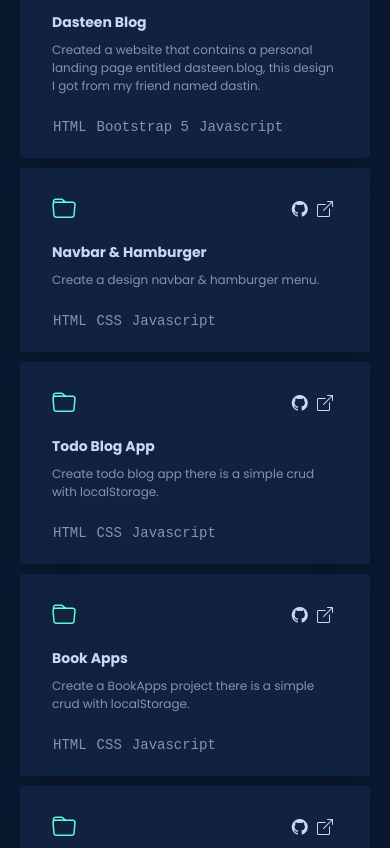
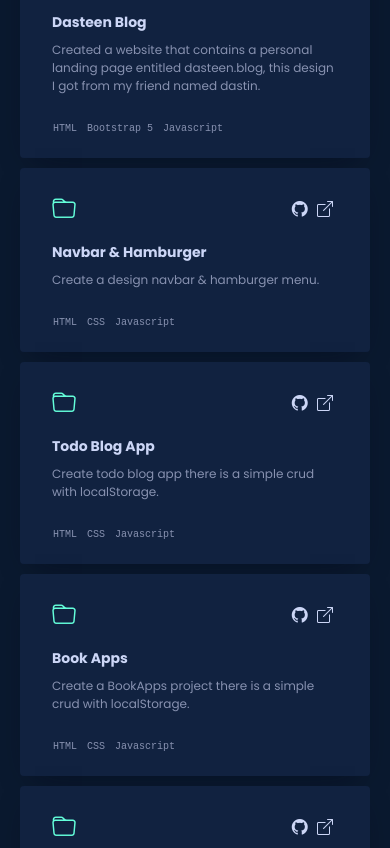
Before and after one commit to fannr/personal-portfolio, a plain HTML site: page index.html in a window 390 px wide. Shown: the part 2726-3574 px from the top of the page. Drawn offline with nearby package versions, Linux system fonts and the light colour scheme.

Commit message:
changed fontsize small

```diff
--- a/assets/styles/main.css
+++ b/assets/styles/main.css
@@ -798,6 +798,10 @@ footer p {
     font-size: 12px !important;
   }
 
+  small {
+    font-size: 10px !important;
+  }
+
   h2,
   h2::before {
     font-size: 18px !important;
```
